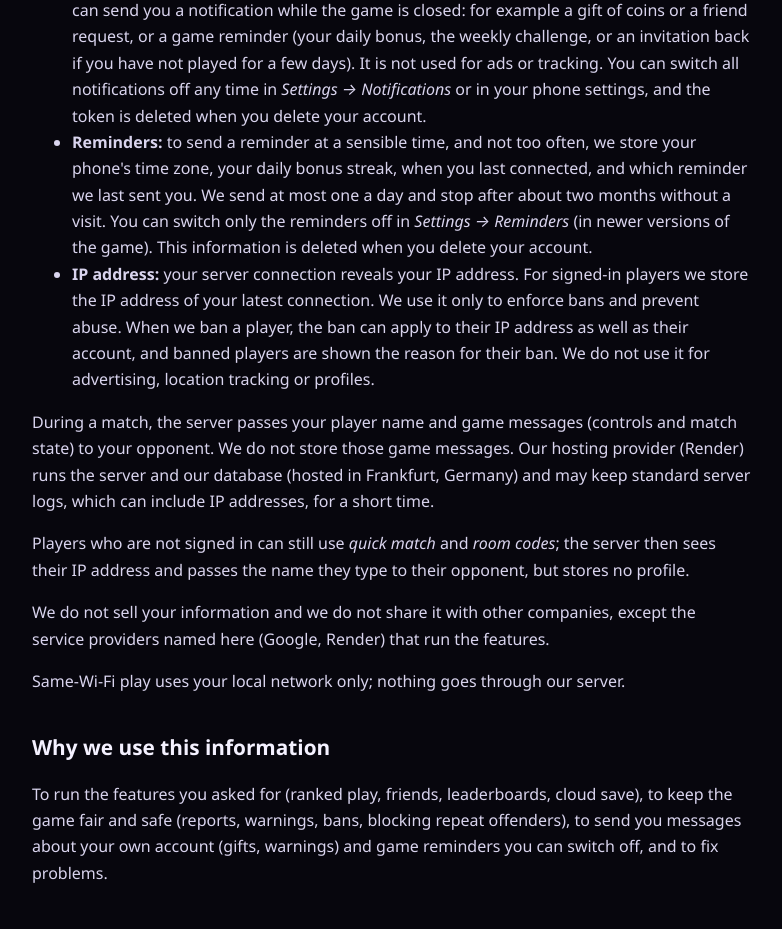
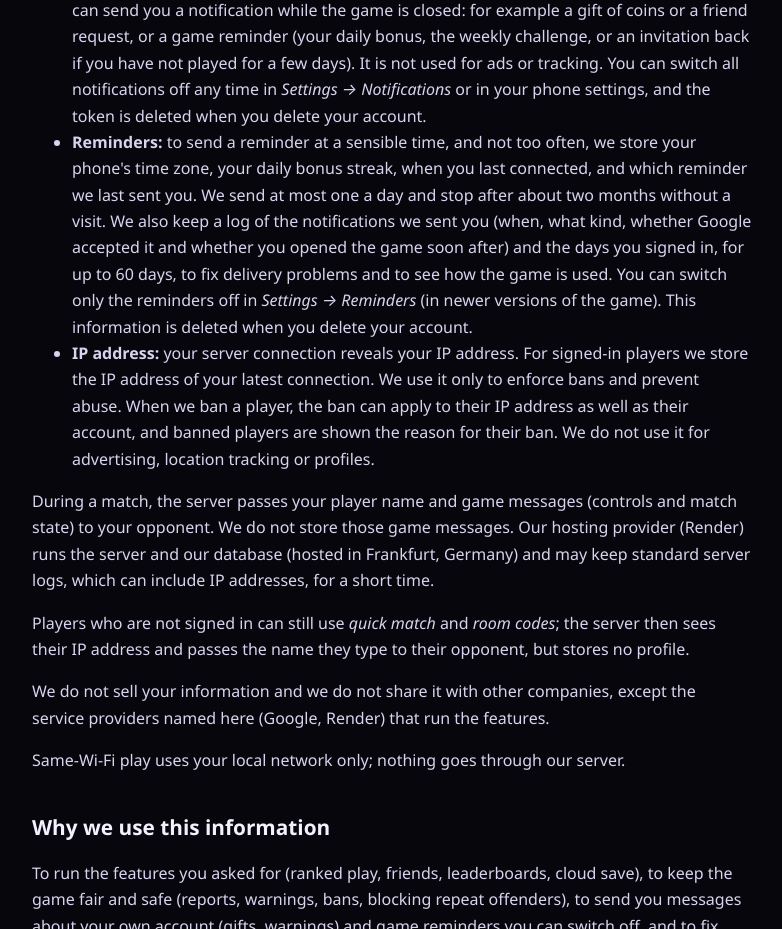
Before and after one commit to St-Daniel-H/nervesstudio-site, a plain HTML site: page games/rocket-ball/privacy.html in a window 1280 px wide. Shown: the part 2120-3049 px from the top of the page, without its empty margins (248-1030 px from the left). Drawn offline with Linux system fonts and the light colour scheme.

Commit message:
Privacy policy: notification log and sign-in days
Co-Authored-By: Claude Sonnet 5.5 <noreply@anthropic.com>

```diff
--- a/games/rocket-ball/privacy.html
+++ b/games/rocket-ball/privacy.html
@@ -46,7 +46,7 @@
 <li><strong>Feedback you send:</strong> if you use the feedback form in the game, we store your message (up to 500 characters), the type you chose (idea, problem or other), the game version, your platform, the time, the random installation ID of your phone and, if you are signed in, your player ID. We read it to improve the game. Please do not put personal details in it. A message linked to your player ID is deleted when you delete your account.</li>
 <li><strong>Notifications:</strong> the messages shown in the in-game bell (gifts of coins from us, warnings, friend requests). We keep the newest 50 per player.</li>
 <li><strong>Push notification token:</strong> if you sign in and allow notifications, your phone gets a random device token from Google Firebase Cloud Messaging. We store it with your player ID so we can send you a notification while the game is closed: for example a gift of coins or a friend request, or a game reminder (your daily bonus, the weekly challenge, or an invitation back if you have not played for a few days). It is not used for ads or tracking. You can switch all notifications off any time in <em>Settings &rarr; Notifications</em> or in your phone settings, and the token is deleted when you delete your account.</li>
-<li><strong>Reminders:</strong> to send a reminder at a sensible time, and not too often, we store your phone's time zone, your daily bonus streak, when you last connected, and which reminder we last sent you. We send at most one a day and stop after about two months without a visit. You can switch only the reminders off in <em>Settings &rarr; Reminders</em> (in newer versions of the game). This information is deleted when you delete your account.</li>
+<li><strong>Reminders:</strong> to send a reminder at a sensible time, and not too often, we store your phone's time zone, your daily bonus streak, when you last connected, and which reminder we last sent you. We send at most one a day and stop after about two months without a visit. We also keep a log of the notifications we sent you (when, what kind, whether Google accepted it and whether you opened the game soon after) and the days you signed in, for up to 60 days, to fix delivery problems and to see how the game is used. You can switch only the reminders off in <em>Settings &rarr; Reminders</em> (in newer versions of the game). This information is deleted when you delete your account.</li>
 <li><strong>IP address:</strong> your server connection reveals your IP address. For signed-in players we store the IP address of your latest connection. We use it only to enforce bans and prevent abuse. When we ban a player, the ban can apply to their IP address as well as their account, and banned players are shown the reason for their ban. We do not use it for advertising, location tracking or profiles.</li>
 </ul>
 <p>During a match, the server passes your player name and game messages (controls and match state) to your opponent. We do not store those game messages. Our hosting provider (Render) runs the server and our database (hosted in Frankfurt, Germany) and may keep standard server logs, which can include IP addresses, for a short time.</p>
```
